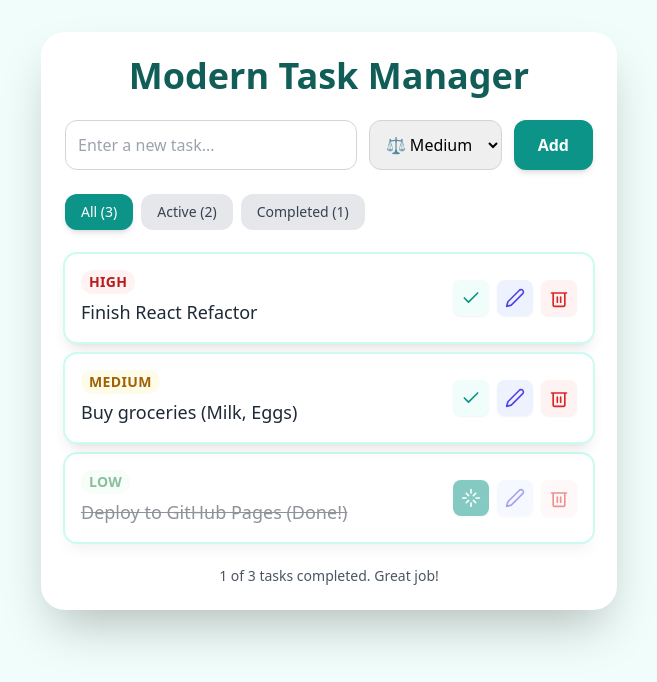
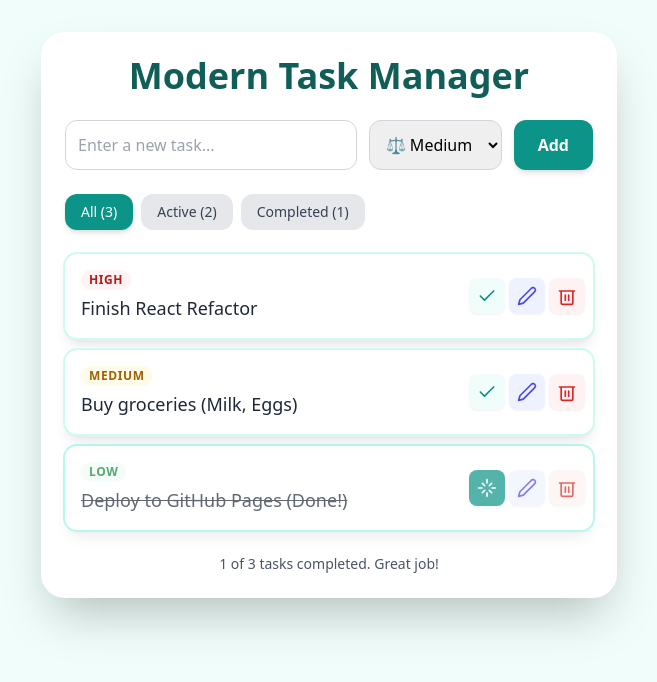
Before and after one commit to JJsoprano/todo-reacts, a React app: page / in a window 1280 px wide. Shown: the top 682 px of the page, without its empty margins (311-968 px from the left). Built offline with nearby package versions, Linux system fonts and the light colour scheme; the HTML template or start-up script is replaced by a standard one.

Commit message:
Final cleanup and integration of single-file App.jsx

```diff
--- a/src/App.jsx
+++ b/src/App.jsx
@@ -17,15 +17,18 @@ const TodoItem = ({ todo, handleDelete, handleToggle, handleEdit }) => {
   return (
     <li
       className={`
-        flex items-center justify-between p-4 mb-3 rounded-xl shadow-lg
-        bg-white transition duration-300 transform hover:scale-[1.01]
-        ring-2 ${todo.completed ? 'opacity-50 ring-teal-200' : 'ring-teal-100'}
+        flex items-center justify-between p-2 mb-3 rounded-xl shadow-lg
+        bg-white transition duration-300 ring-2
+        ${todo.completed ? 'opacity-70 ring-teal-200' : 'ring-teal-100'}
       `}
     >
-      {/* Task Content */}
-      <div className="flex-1 flex flex-col min-w-0 pr-4">
+      {/* Task Name Button - Click to potentially select or view details (currently toggles complete) */}
+      <button
+        onClick={() => handleToggle(todo.id)} // Keeping the toggle action on click for utility
+        className="flex-1 flex flex-col items-start p-2 rounded-lg text-left transition duration-150 hover:bg-gray-50 focus:outline-none focus:ring-2 focus:ring-teal-500 mr-2 min-w-0"
+      >
         <span
-          className={`text-sm font-semibold tracking-wide uppercase px-2 py-0.5 rounded-full self-start mb-1
+          className={`text-xs font-bold tracking-wider uppercase px-2 py-0.5 rounded-full self-start mb-1
             ${getPriorityClasses(todo.priority)}`}
         >
           {todo.priority}
@@ -35,11 +38,11 @@ const TodoItem = ({ todo, handleDelete, handleToggle, handleEdit }) => {
         >
           {todo.name}
         </span>
-      </div>
+      </button>
 
       {/* Action Buttons */}
-      <div className="flex space-x-2 shrink-0">
-        {/* Complete Button */}
+      <div className="flex space-x-1 shrink-0">
+        {/* Complete Button (Checkmark) */}
         <button
           onClick={() => handleToggle(todo.id)}
           className={`p-2 rounded-lg transition duration-150 ease-in-out shadow-sm
@@ -100,12 +103,30 @@ function App() {
   const [newTask, setNewTask] = useState('');
   const [newPriority, setNewPriority] = useState('Medium');
 
-  // --- Filtering ---
-  const filteredTodos = todos.filter(todo => {
-    if (filter === 'Active') return !todo.completed;
-    if (filter === 'Completed') return todo.completed;
-    return true;
-  });
+  // Helper function to sort tasks by priority (High > Medium > Low)
+  const sortTodos = (tasks) => {
+    const priorityOrder = { 'High': 3, 'Medium': 2, 'Low': 1 };
+
+    // Sort logic: first by priority (descending), then by ID (to maintain stable order)
+    return [...tasks].sort((a, b) => {
+      const orderA = priorityOrder[a.priority] || 0;
+      const orderB = priorityOrder[b.priority] || 0;
+
+      if (orderA !== orderB) {
+        return orderB - orderA; // Descending priority
+      }
+      return a.id - b.id; // Stable secondary sort
+    });
+  };
+
+  // --- Filtering and Sorting ---
+  const filteredTodos = sortTodos(
+    todos.filter(todo => {
+      if (filter === 'Active') return !todo.completed;
+      if (filter === 'Completed') return todo.completed;
+      return true;
+    })
+  );
 
   // --- Edit task ---
   const handleEdit = (id, currentName) => {
```
